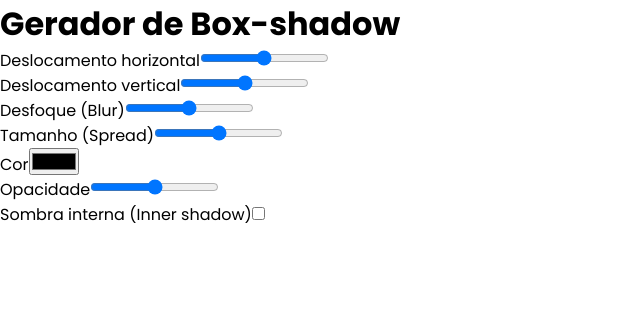
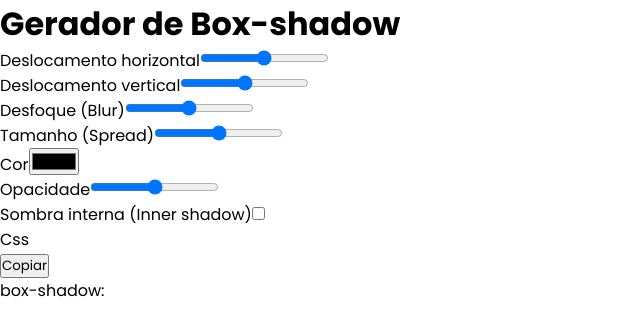
Before and after one commit to JoksLobo/gerador_de_box-Shadow, a Next.js app: page / in a window 1280 px wide. Shown: the top 336 px of the page, without its empty margins (0-640 px from the left). Built offline with nearby package versions, Linux system fonts and the light colour scheme.

Commit message:
finalização html

```diff
--- a/src/app/page.js
+++ b/src/app/page.js
@@ -44,6 +44,18 @@ export default function Home() {
 
         <div className="result">
           <div className="output-box" id="box"></div>
+
+          <div className="code-output" id="code">
+            <div className="code-header">
+              <p>Css</p>
+
+              <button id="codeBtn">Copiar</button>
+            </div>
+
+            <p className="code-line">
+              <span>box-shadow:</span>
+            </p>
+          </div>
         </div>
       </main>
     </div>
```
